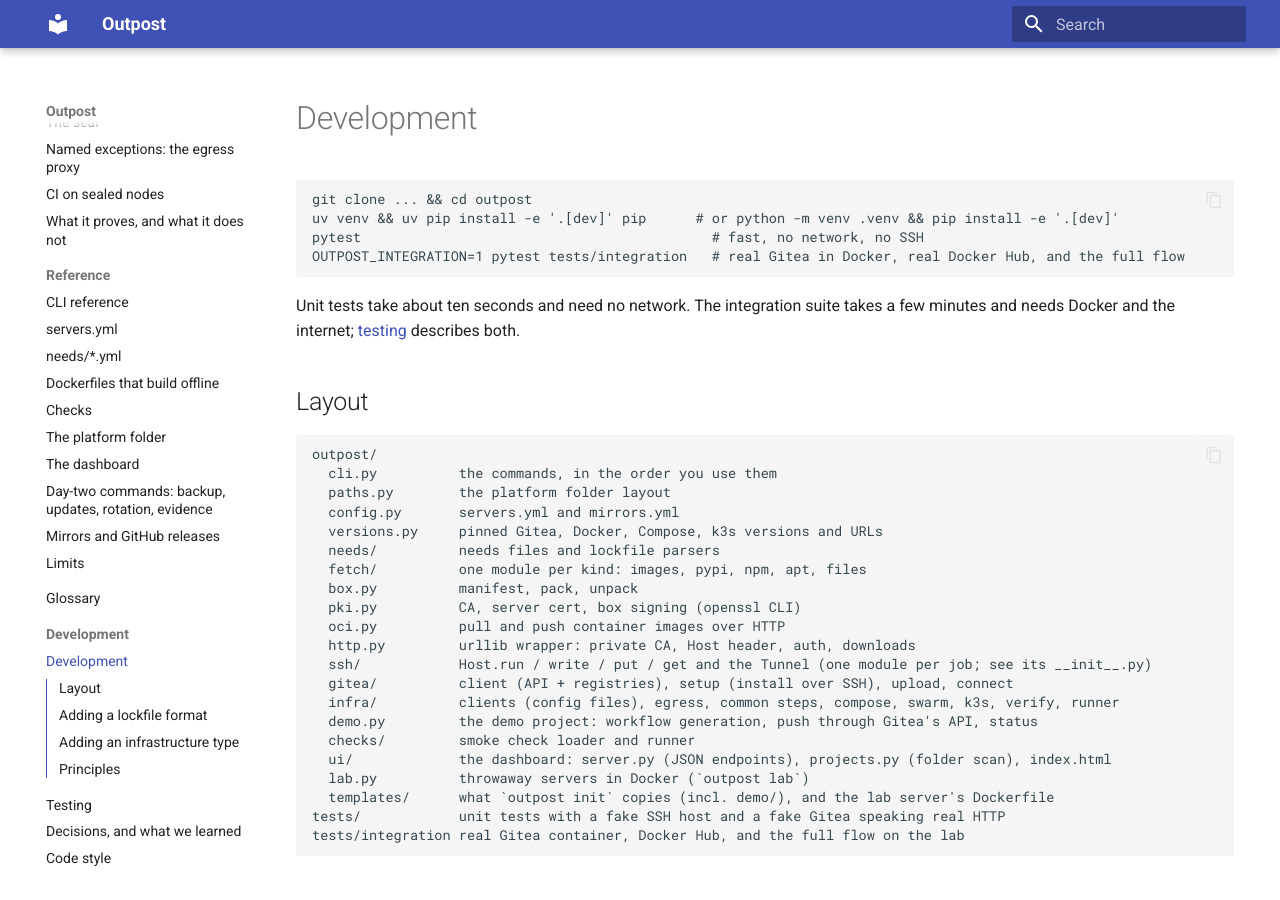
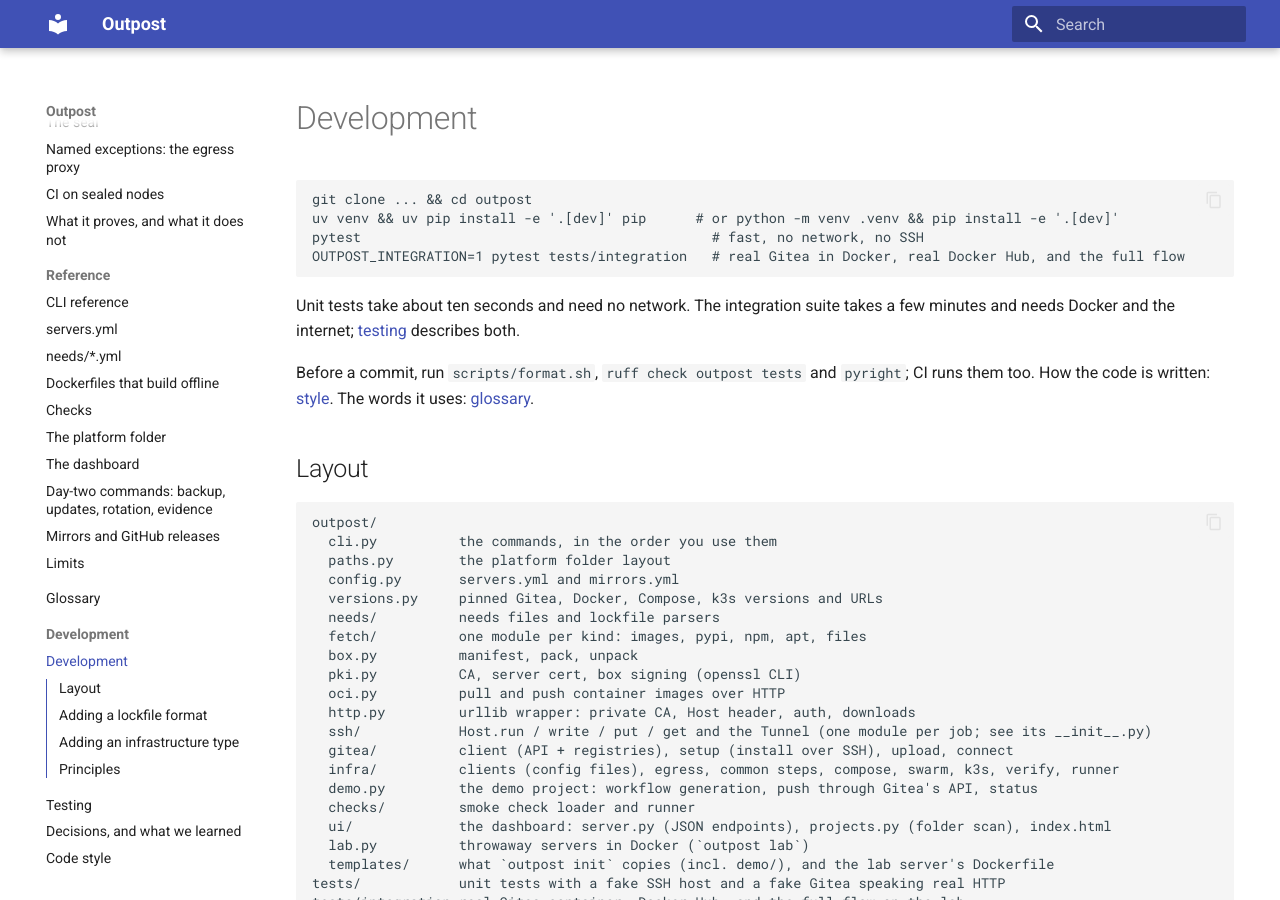
Before and after one commit to bshadmehr98/outpost, an MkDocs documentation site: the page built from docs/development/development.md, in a window 1280 px wide and 900 px high. Built offline with MkDocs 1.6.1 and Material for MkDocs 9.7.7, drawn with Linux system fonts in a browser that asks for light colours.

Commit message:
docs: development.md points to the style guide, the glossary and the checks
Co-Authored-By: Claude Opus 5.5 <noreply@anthropic.com>

```diff
--- a/docs/development/development.md
+++ b/docs/development/development.md
@@ -9,6 +9,9 @@ OUTPOST_INTEGRATION=1 pytest tests/integration   # real Gitea in Docker, real Do
 
 Unit tests take about ten seconds and need no network. The integration suite takes a few minutes
 and needs Docker and the internet; [testing](testing.md) describes both.
+
+Before a commit, run `scripts/format.sh`, `ruff check outpost tests` and `pyright`; CI runs them
+too. How the code is written: [style](style.md). The words it uses: [glossary](../glossary.md).
 
 ## Layout
 
```
